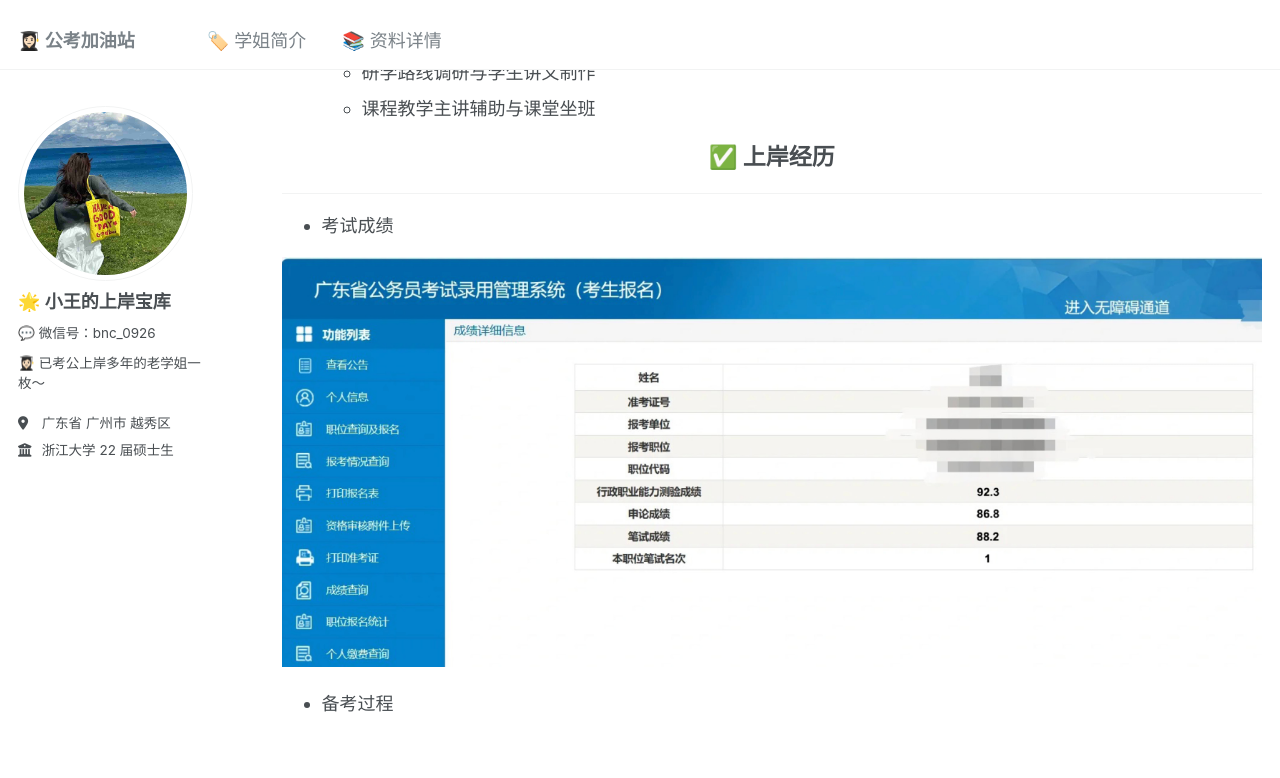
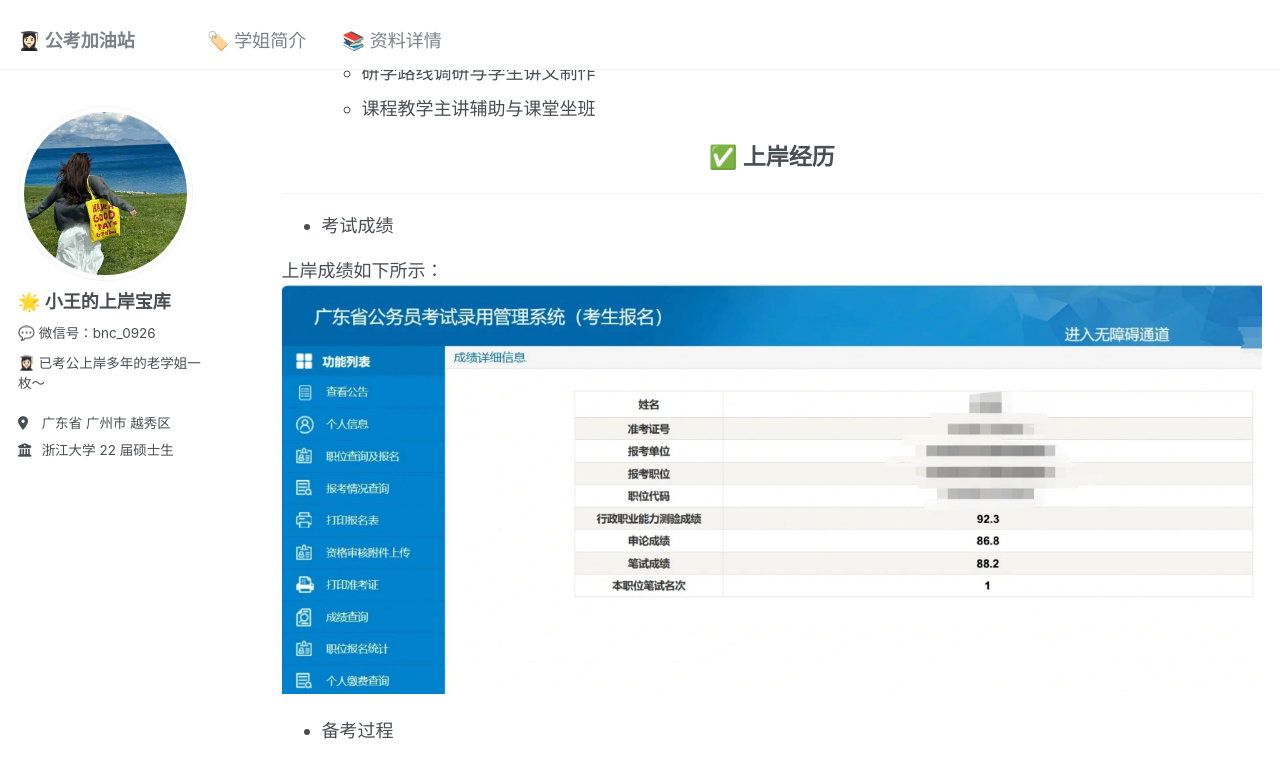
Before and after one commit to KnowledgeStoreVIP/GkStoreVIP.github.io, a Jekyll site: the page built from _pages/cv.md, in a window 1280 px wide and 900 px high, scrolled down 673 px. Shown: the top 778 px of the window. Built offline with Jekyll 4.4.1, drawn with Linux system fonts in a browser that asks for light colours; comment, search, counter and statistics services are not loaded.

Commit message:
Update cv.md

```diff
--- a/_pages/cv.md
+++ b/_pages/cv.md
@@ -46,6 +46,7 @@ redirect_from:
 -----
 * 考试成绩
 
+上岸成绩如下所示：
 ![成绩](https://knowledgestorevip.github.io/GkStoreVIP.github.io/images/GkScore.PNG)
 
 * 备考过程
```
